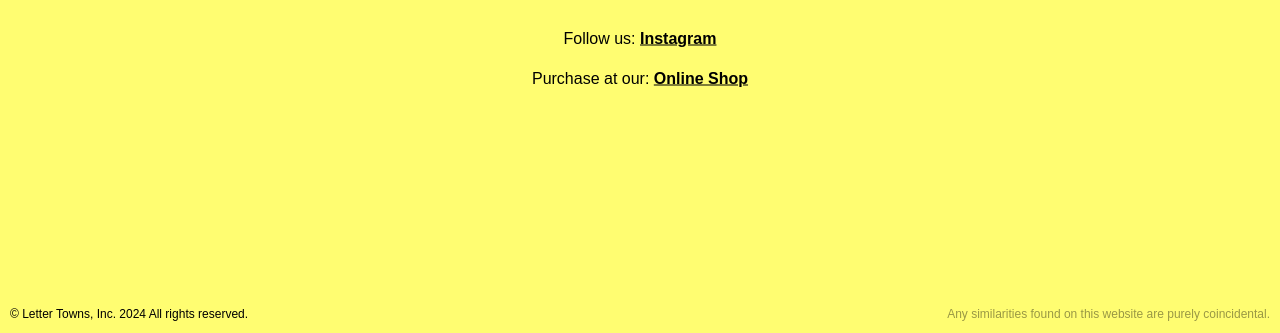
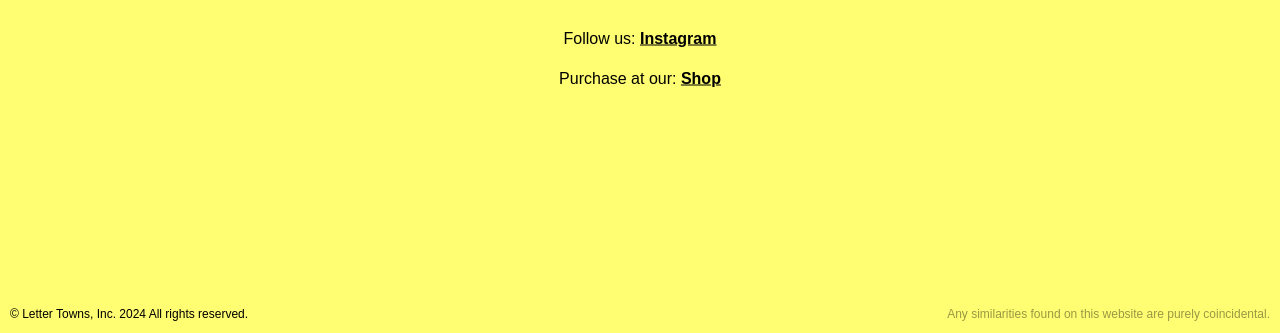
Before and after one commit to lettertowns/lettertowns, a plain HTML site: page index.html in a window 1280 px wide. Shown: the part 467-800 px from the top of the page. Drawn offline with Linux system fonts and the light colour scheme.

Commit message:
Update index.html

```diff
--- a/index.html
+++ b/index.html
@@ -36,7 +36,7 @@
         <img src="img/logo-lettertowns.svg" alt="letter towns postcards" width="180"/>
         <h1>Letter Towns</h1>
         <p>Follow us: <a href="https://www.instagram.com/lettertowns/">Instagram</a></p>
-        <p>Purchase at our: <a href="https://lettertowns.printify.me">Online Shop</a></p>
+        <p>Purchase at our: <a href="https://lettertowns.printify.me">Shop</a></p>
     </div>
 
     <span class="caption">&copy; Letter Towns, Inc. 2024 All rights reserved.</span>
```
